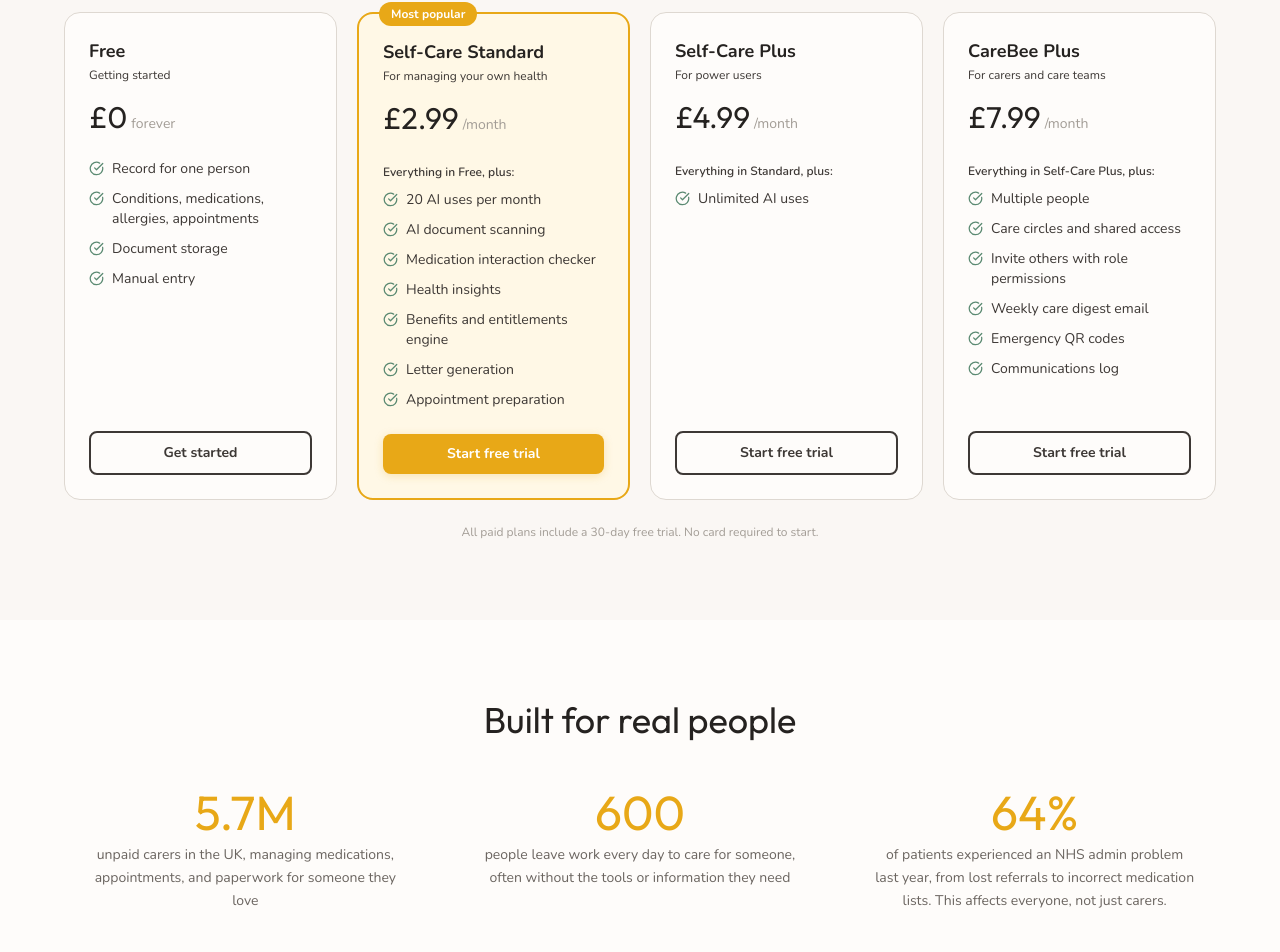
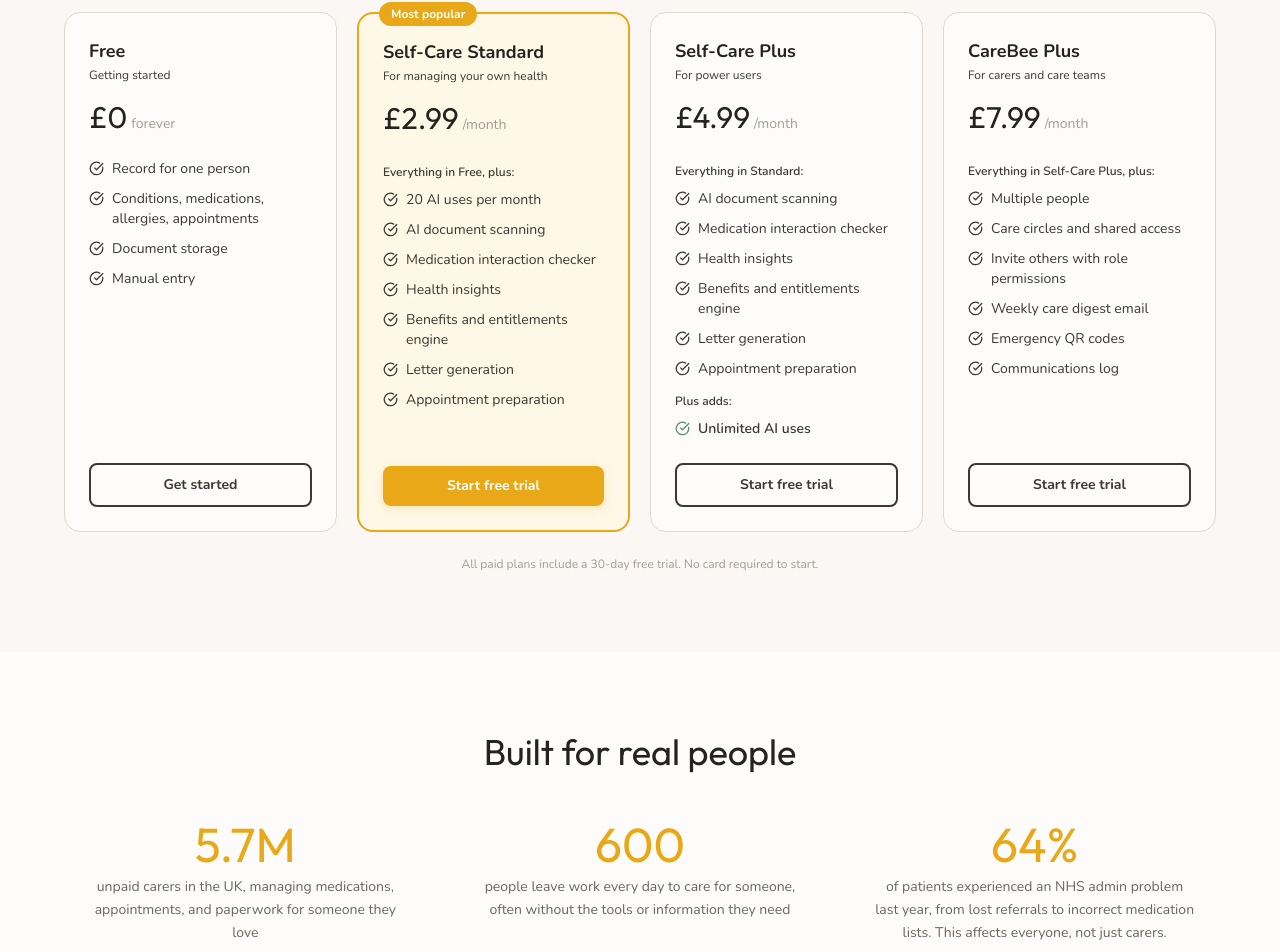
Before and after one commit to Refittr/CareBee, a Next.js app: page / in a window 1280 px wide. Shown: the part 5654-6606 px from the top of the page. Built offline with nearby package versions, Linux system fonts and the light colour scheme; no server answers.

Commit message:
home page text change

```diff
--- a/src/components/landing/PricingSection.tsx
+++ b/src/components/landing/PricingSection.tsx
@@ -4,7 +4,22 @@
 import Link from "next/link";
 import { CheckCircle } from "lucide-react";
 
-const plans = [
+interface Plan {
+  name: string;
+  label: string;
+  monthly: string;
+  annual: string;
+  annualNote: string;
+  monthlyNote: string;
+  features: string[];
+  newFrom?: string; // subheading after which features are "new" (rendered prominently)
+  cta: string;
+  ctaHref: string;
+  highlight: boolean;
+  badge: string | null;
+}
+
+const plans: Plan[] = [
   {
     name: "Free",
     label: "Getting started",
@@ -53,9 +68,17 @@
     annualNote: "/year",
     monthlyNote: "/month",
     features: [
-      "Everything in Standard, plus:",
+      "Everything in Standard:",
+      "AI document scanning",
+      "Medication interaction checker",
+      "Health insights",
+      "Benefits and entitlements engine",
+      "Letter generation",
+      "Appointment preparation",
+      "Plus adds:",
       "Unlimited AI uses",
     ],
+    newFrom: "Plus adds:",
     cta: "Start free trial",
     ctaHref: "/signup?type=self_care",
     highlight: false,
@@ -160,18 +183,25 @@
                 </span>
               </div>
               <ul className="flex flex-col gap-2.5 flex-1 mb-6">
-                {plan.features.map((feature) => (
-                  feature.endsWith(":") ? (
-                    <li key={feature} className="text-warmstone-500 font-semibold text-xs mt-1">
-                      {feature}
-                    </li>
-                  ) : (
-                    <li key={feature} className="flex items-start gap-2">
-                      <CheckCircle size={15} className="text-sage-400 shrink-0 mt-0.5" />
-                      <span className="text-sm text-warmstone-800">{feature}</span>
-                    </li>
-                  )
-                ))}
+                {(() => {
+                  let isNew = false;
+                  return plan.features.map((feature) => {
+                    if (feature.endsWith(":")) {
+                      if (plan.newFrom && feature === plan.newFrom) isNew = true;
+                      return (
+                        <li key={feature} className={`font-semibold text-xs mt-1 ${isNew ? "text-honey-700" : "text-warmstone-500"}`}>
+                          {feature}
+                        </li>
+                      );
+                    }
+                    return (
+                      <li key={feature} className="flex items-start gap-2">
+                        <CheckCircle size={15} className={`shrink-0 mt-0.5 ${isNew ? "text-sage-400" : "text-warmstone-300"}`} />
+                        <span className={`text-sm ${isNew ? "text-warmstone-800 font-semibold" : "text-warmstone-500"}`}>{feature}</span>
+                      </li>
+                    );
+                  });
+                })()}
               </ul>
               <Link
                 href={plan.ctaHref}
```
